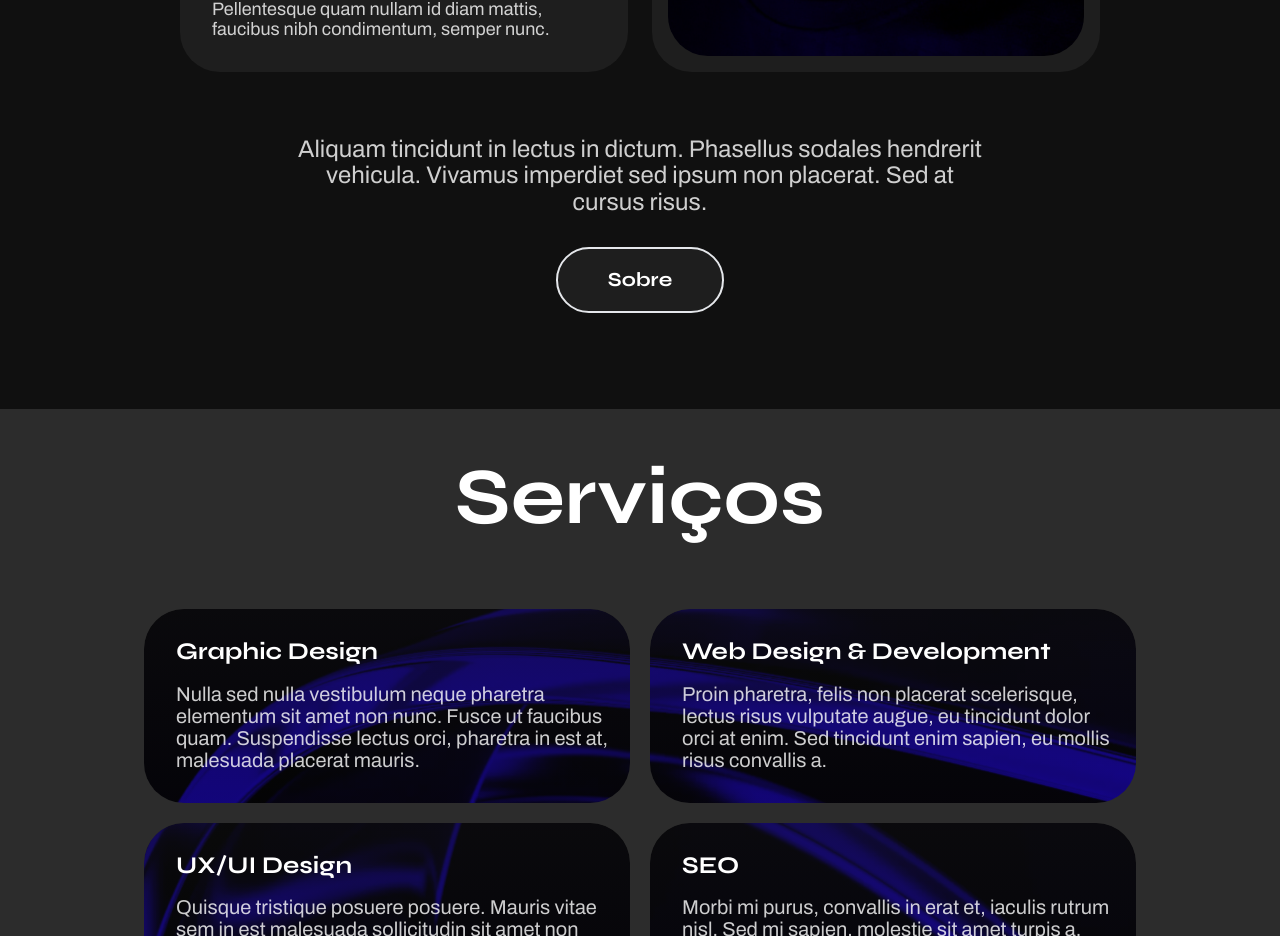
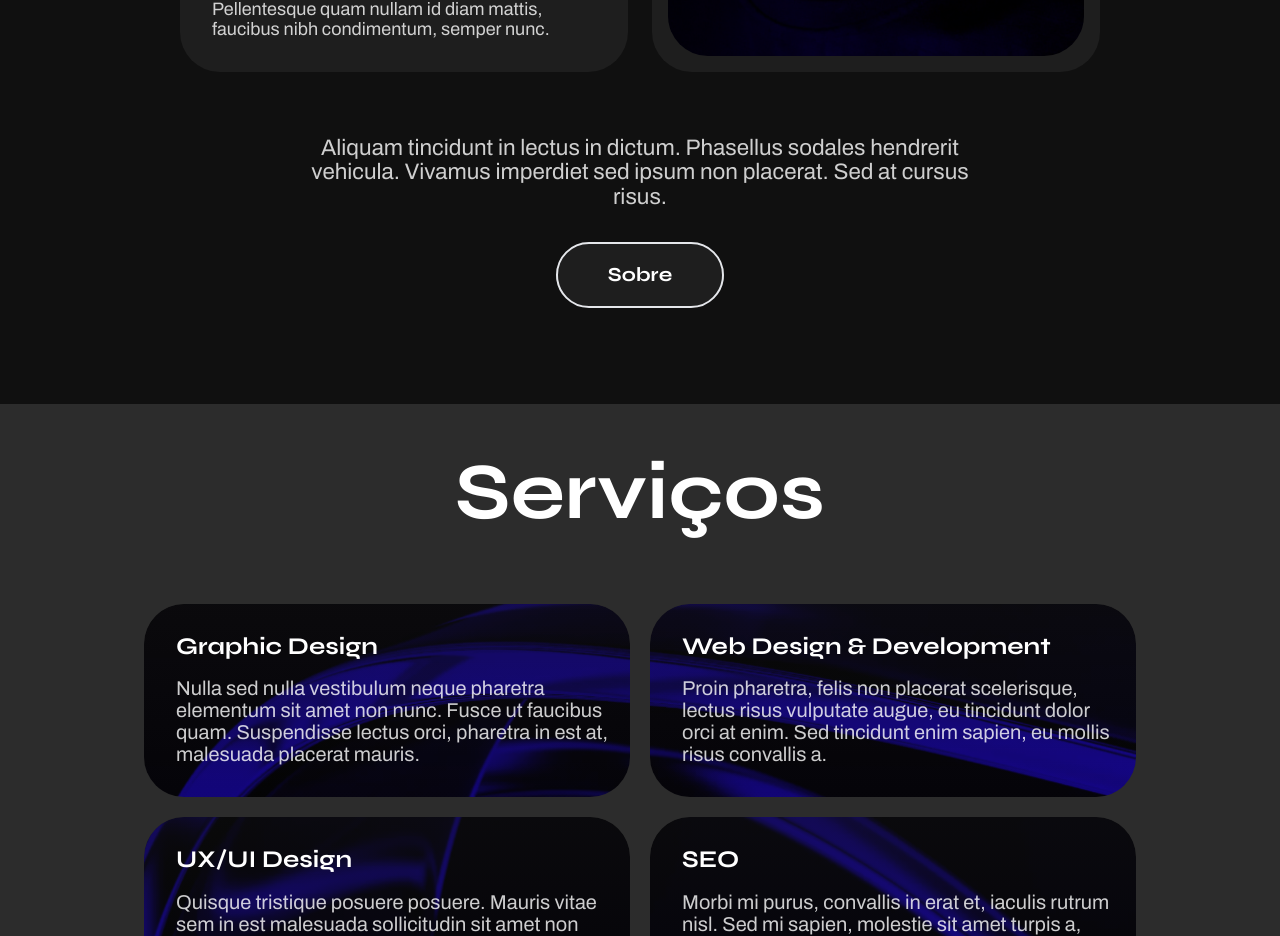
Before and after one commit to dheyssons/hdeveloper, a Next.js app: page / in a window 1280 px wide. Shown: the part 1244-2180 px from the top of the page. Built offline with nearby package versions, Linux system fonts and the light colour scheme; what tailwindcss-animation-delay would draw is missing.

Commit message:
fix little issue

```diff
--- a/src/app/page.tsx
+++ b/src/app/page.tsx
@@ -96,7 +96,7 @@ export default function Home() {
 
         {/*  text & button  */}
         <motion.div variants={upward} initial="variantInit" whileInView="variantAnim" viewport={{once: true}} transition={transition1} className='flex flex-col gap-y-8 px-4'>
-          <p className={`p text-[1.2rem] md:text-[1.5rem] text-center`}>Aliquam tincidunt in lectus in dictum. Phasellus sodales hendrerit vehicula. Vivamus imperdiet sed ipsum non placerat. Sed at cursus risus.</p>
+          <p className={`p text-[1.2rem] md:text-[1.4rem] text-center`}>Aliquam tincidunt in lectus in dictum. Phasellus sodales hendrerit vehicula. Vivamus imperdiet sed ipsum non placerat. Sed at cursus risus.</p>
           <button className='btn self-center'>Sobre</button>
         </motion.div>
       </div>
```
